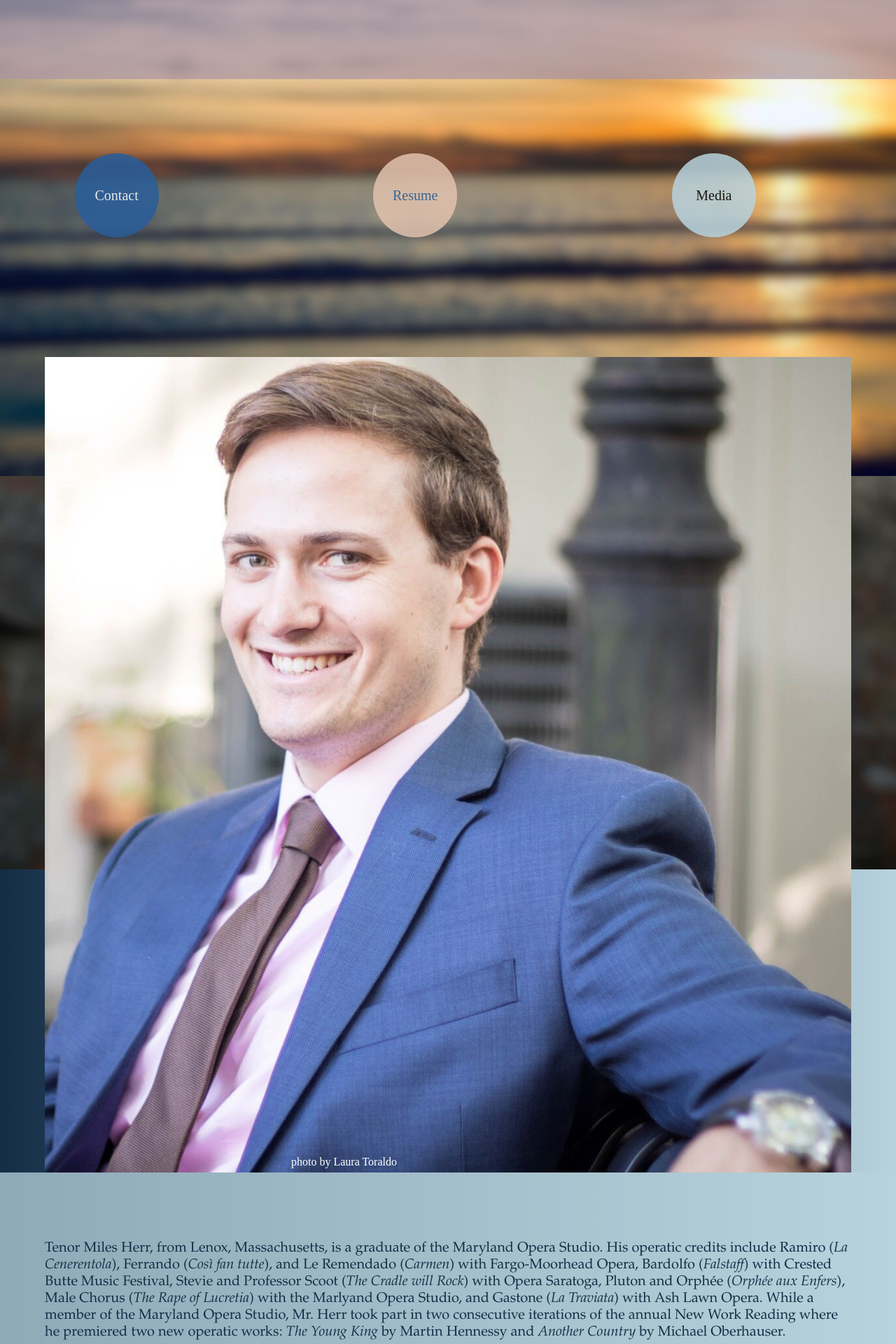
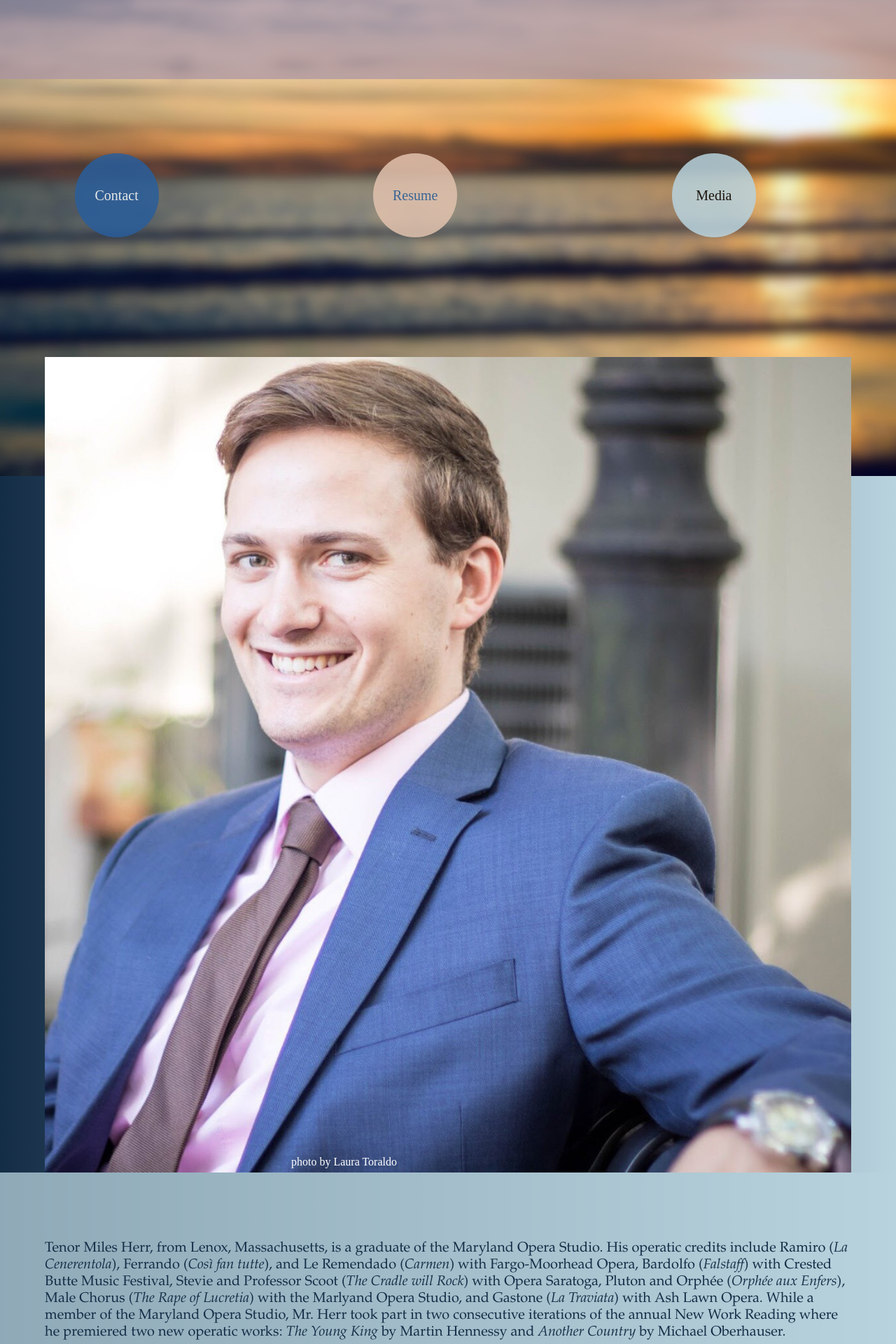
Before and after one commit to leemlb06pmi/leemlb06pmi.github.io, a Jekyll site: the page built from index.html, in a window 1280 px wide. Shown: the part 397-2317 px from the top of the page at 70% size. Built offline with Jekyll 4.4.1, drawn with Linux system fonts in a browser that asks for light colours.

Commit message:
Update main.css

```diff
--- a/css/main.css
+++ b/css/main.css
@@ -67,10 +67,10 @@ blockquote.home_oppo{
 
 .back{
 	background-image: url("https://leemlb06pmi.github.io/photos/beach.jpg"),
-		url("https://leemlb06pmi.github.io/photos/rock_backdrop.jpg"),
+		/*url("https://leemlb06pmi.github.io/photos/rock_backdrop.jpg"),*/
 		linear-gradient(90deg, rgb(20,45,70), rgb(184,211,222));
 	background-position: top middle bottom;
-	background-size:100% auto;
+	background-size:100% auto, 100% auto;
 	background-repeat:no-repeat;
 }
 
```
